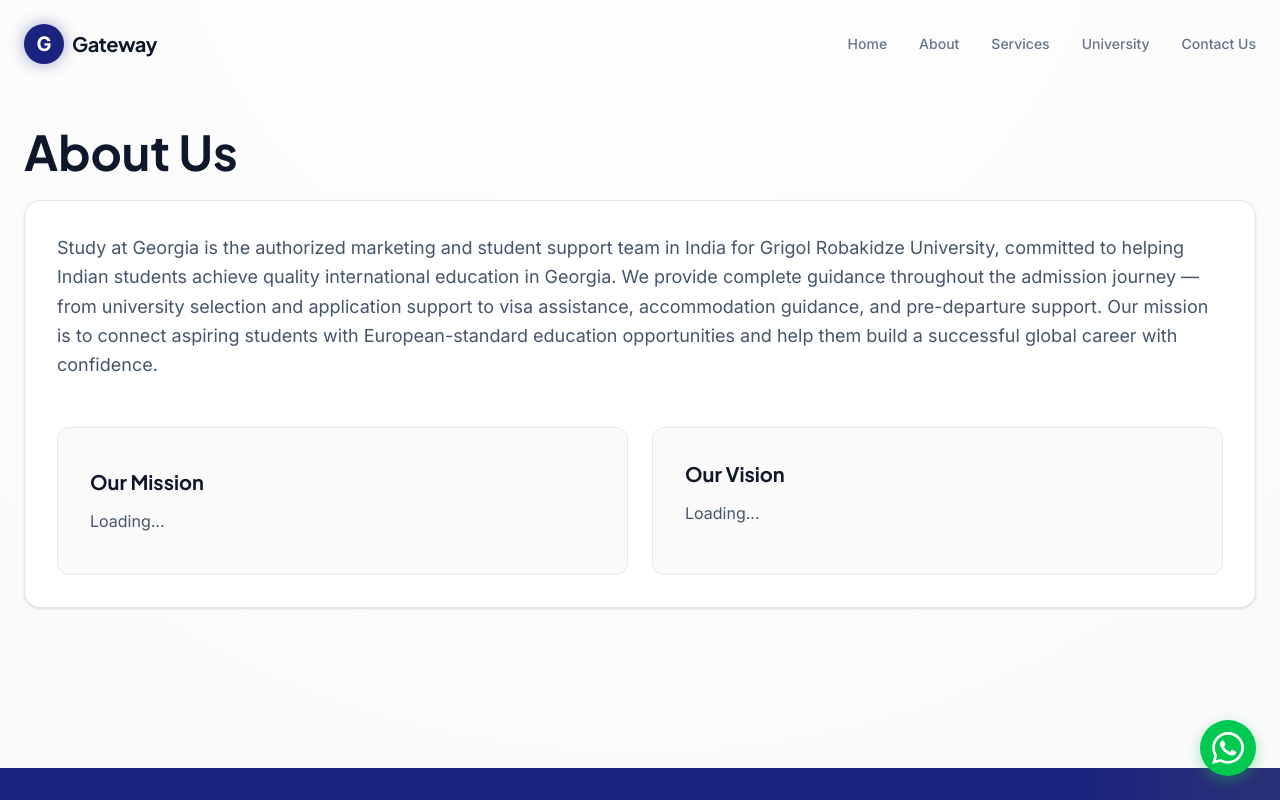
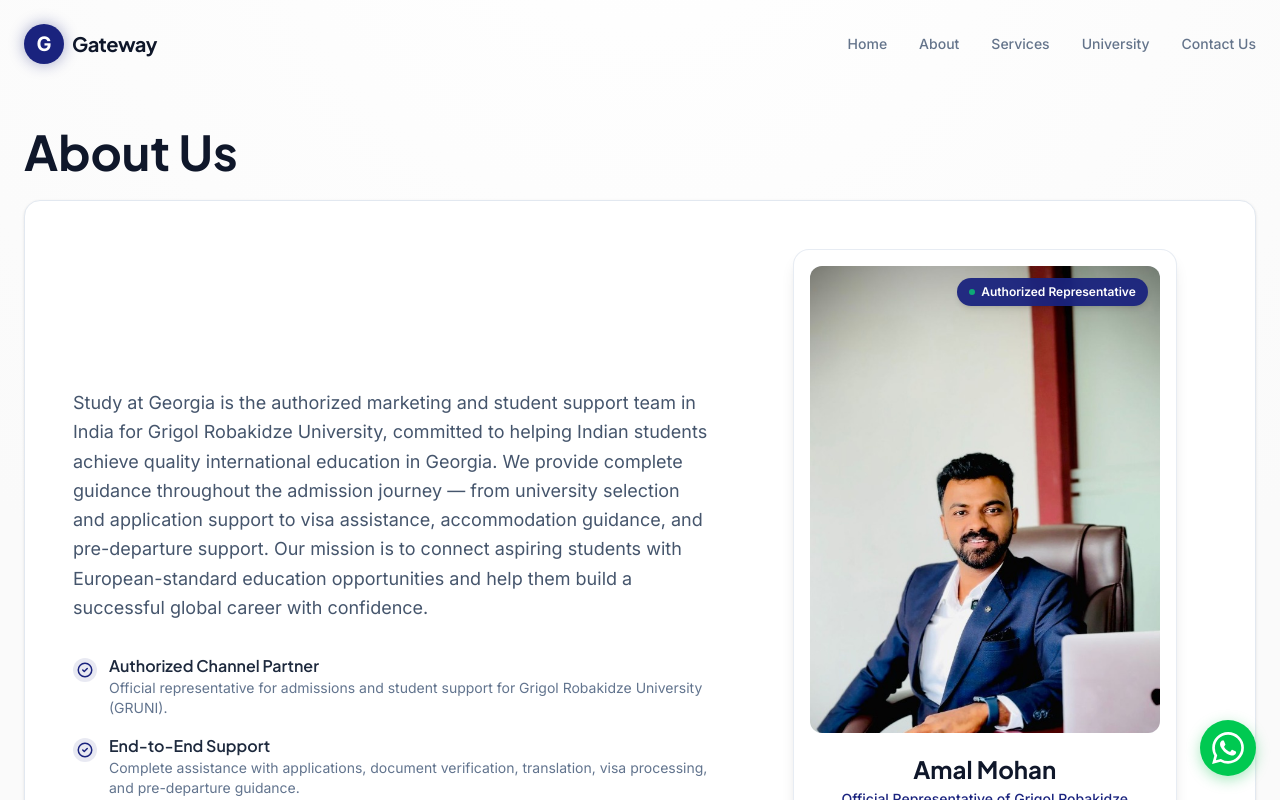
Before and after one commit to Intasolutions/Study_At_Georgia, a Next.js app in the folder frontend/: page /about in a window 1280 px wide. Shown: the top 800 px of the page. Built offline with nearby package versions, Linux system fonts and the light colour scheme; no server answers.

Commit message:
feat: add About Us page with dynamic content and representative profile

```diff
--- a/frontend/src/app/about/page.tsx
+++ b/frontend/src/app/about/page.tsx
@@ -1,4 +1,5 @@
 import { Metadata } from "next";
+import Image from "next/image";
 import Navbar from "@/components/Navbar";
 import Footer from "@/components/Footer";
 import StatsCounters from "@/components/StatsCounters";
@@ -44,10 +45,71 @@ export default async function AboutPage() {
         <h1 className="text-4xl md:text-5xl font-heading font-bold text-brand-foreground mb-6">
           About Us
         </h1>
-        <div className="bg-brand-surface border border-slate-200 shadow-sm rounded-2xl p-8 backdrop-blur-sm">
-          <p className="text-slate-600 text-lg leading-relaxed">
-          Study at Georgia is the authorized marketing and student support team in India for Grigol Robakidze University, committed to helping Indian students achieve quality international education in Georgia. We provide complete guidance throughout the admission journey — from university selection and application support to visa assistance, accommodation guidance, and pre-departure support. Our mission is to connect aspiring students with European-standard education opportunities and help them build a successful global career with confidence.
-          </p>
+        <div className="bg-brand-surface border border-slate-200 shadow-sm rounded-2xl p-8 md:p-12 backdrop-blur-sm">
+          <div className="grid grid-cols-1 lg:grid-cols-12 gap-8 lg:gap-12 items-center">
+            <div className="lg:col-span-7">
+              <p className="text-slate-600 text-lg leading-relaxed">
+                Study at Georgia is the authorized marketing and student support team in India for Grigol Robakidze University, committed to helping Indian students achieve quality international education in Georgia. We provide complete guidance throughout the admission journey — from university selection and application support to visa assistance, accommodation guidance, and pre-departure support. Our mission is to connect aspiring students with European-standard education opportunities and help them build a successful global career with confidence.
+              </p>
+
+              <div className="mt-8 space-y-4">
+                <div className="flex items-start gap-3">
+                  <div className="mt-1 flex-shrink-0 w-6 h-6 rounded-full bg-brand-primary/10 flex items-center justify-center text-brand-primary">
+                    <svg className="w-4.5 h-4.5" fill="none" viewBox="0 0 24 24" stroke="currentColor">
+                      <path strokeLinecap="round" strokeLinejoin="round" strokeWidth={2} d="M9 12l2 2 4-4m6 2a9 9 0 11-18 0 9 9 0 0118 0z" />
+                    </svg>
+                  </div>
+                  <div>
+                    <h4 className="font-heading font-semibold text-slate-800">Authorized Channel Partner</h4>
+                    <p className="text-sm text-slate-500">Official representative for admissions and student support for Grigol Robakidze University (GRUNI).</p>
+                  </div>
+                </div>
+
+                <div className="flex items-start gap-3">
+                  <div className="mt-1 flex-shrink-0 w-6 h-6 rounded-full bg-brand-primary/10 flex items-center justify-center text-brand-primary">
+                    <svg className="w-4.5 h-4.5" fill="none" viewBox="0 0 24 24" stroke="currentColor">
+                      <path strokeLinecap="round" strokeLinejoin="round" strokeWidth={2} d="M9 12l2 2 4-4m6 2a9 9 0 11-18 0 9 9 0 0118 0z" />
+                    </svg>
+                  </div>
+                  <div>
+                    <h4 className="font-heading font-semibold text-slate-800">End-to-End Support</h4>
+                    <p className="text-sm text-slate-500">Complete assistance with applications, document verification, translation, visa processing, and pre-departure guidance.</p>
+                  </div>
+                </div>
+              </div>
+            </div>
+
+            <div className="lg:col-span-5 flex justify-center">
+              <div className="w-full max-w-sm rounded-2xl overflow-hidden border border-slate-200/80 bg-white p-4 shadow-lg hover:shadow-xl transition-all duration-300 group">
+                <div className="relative aspect-[3/4] rounded-xl overflow-hidden bg-slate-100 mb-5">
+                  <Image
+                    src="/amal-mohan.jpg"
+                    alt="Amal Mohan - Authorized Representative"
+                    fill
+                    sizes="(max-width: 768px) 100vw, (max-width: 1200px) 50vw, 33vw"
+                    className="object-cover object-[center_15%] group-hover:scale-102 transition-transform duration-500"
+                    priority
+                  />
+                  <div className="absolute top-3 right-3 bg-brand-primary/95 backdrop-blur-sm text-white text-xs font-semibold px-3 py-1.5 rounded-full flex items-center gap-1.5 shadow-md">
+                    <span className="w-1.5 h-1.5 bg-green-400 rounded-full animate-pulse"></span>
+                    Authorized Representative
+                  </div>
+                </div>
+                <div className="text-center px-2 pb-2">
+                  <h3 className="text-2xl font-heading font-bold text-brand-foreground">
+                    Amal Mohan
+                  </h3>
+                  <p className="text-brand-primary font-medium text-sm mt-1">
+                    Official Representative of Grigol Robakidze University
+                  </p>
+                  <p className="text-slate-500 text-xs mt-3 leading-relaxed border-t border-slate-100 pt-3">
+                    Authorized to represent and assist students from India seeking admission to Grigol Robakidze University (GRUNI), Georgia.
+                  </p>
+                </div>
+              </div>
+            </div>
+          </div>
+
           <div className="mt-12">
             <StatsCounters initialContent={contentDict} initialStats={statsData || []} />
           </div>
@@ -66,7 +128,13 @@ export default async function AboutPage() {
               </p>
               {contentDict.about_vision_img && (
                 <div className="relative w-full h-48 rounded-lg overflow-hidden border border-slate-200 mt-2">
-                  <img src={contentDict.about_vision_img} alt="Our Vision" className="object-cover w-full h-full" />
+                  <Image
+                    src={contentDict.about_vision_img}
+                    alt="Our Vision"
+                    fill
+                    sizes="(max-width: 768px) 100vw, 50vw"
+                    className="object-cover"
+                  />
                 </div>
               )}
             </div>
```
Also changed, not shown: frontend/public/amal-mohan.jpg (added).
